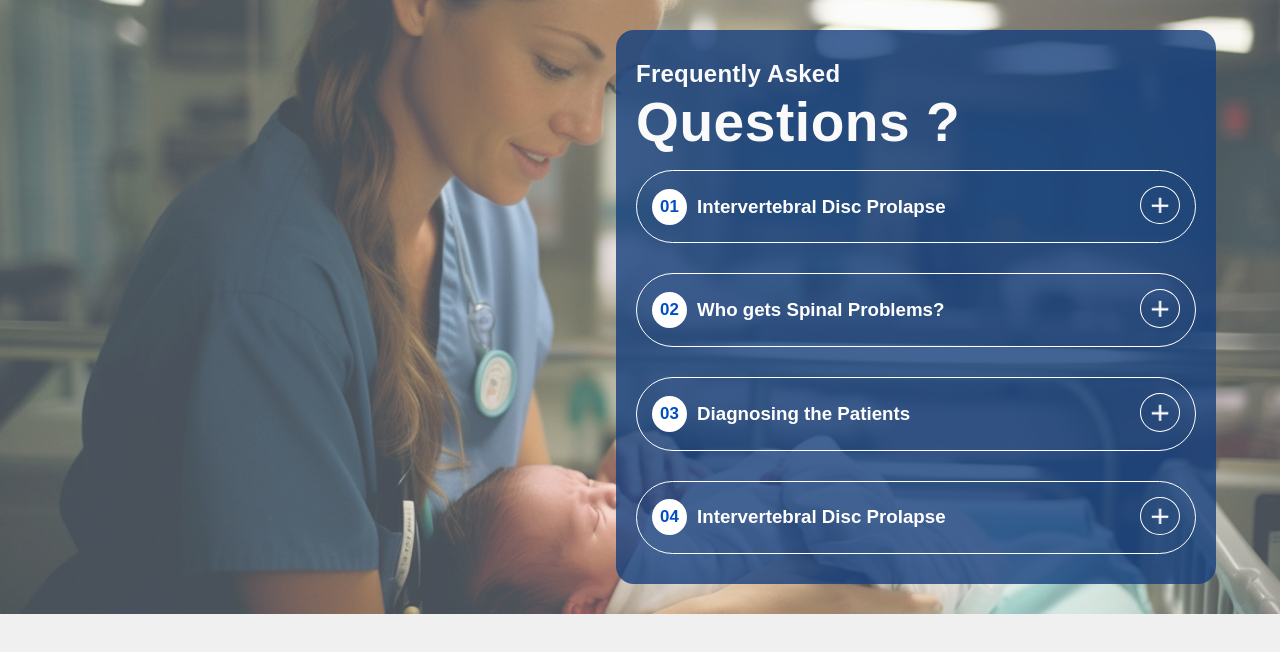
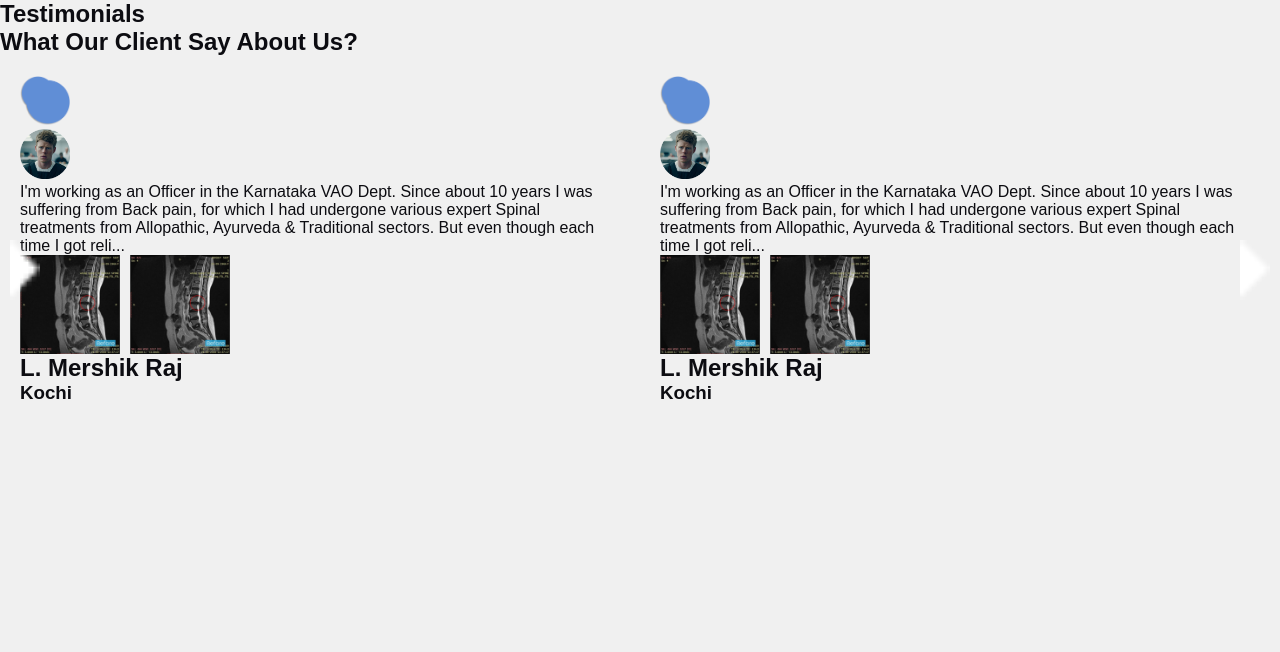
Before and after one commit to amalcpaulson/kenland, a plain HTML site: page index.html in a window 1280 px wide. Drawn offline with Linux system fonts and the light colour scheme; a web font is replaced by a local one.

Commit message:
updates on testimonial

```diff
--- a/index.html
+++ b/index.html
@@ -13,68 +13,71 @@
     <link rel="stylesheet" href="./pagescss/treatment.css">
     <link rel="stylesheet" href="./pagescss/specialities.css">
     <link rel="stylesheet" href="./pagescss/faq.css">
+    <link rel="stylesheet" href="./pagescss/testimonial.css">
     <style>
-        .hidden {
-            display: none;
-        }
+
     </style>
 </head>
 
 <body>
     <main>
-        <section id="faq">
+        <section class="testimonial">
+            <h2>Testimonials</h2>
+            <h1>What Our Client Say About Us?</h1>
             <div class="content">
-                <h2>Frequently Asked</h2>
-                <h1>Questions ?</h1>
-                <div class="info">
+                <button onclick="prevTestimonial()"><img src="./images/navbar/arrowdown.png" alt="Previous"></button>
+
+                <div class="individual">
+                    <div class="image">
+                        <span><img src="./images/testimonials/userbg.webp" alt=""></span>
+                        <img src="./images/testimonials/user1.webp" alt="">
+                    </div>
                     <div>
-                        <div><span>01</span>
-                            <h3>Intervertebral Disc Prolapse</h3>
-                        </div>
-                        <button onclick="toggleFaq(this)"><img src="./images/faq/open.png" alt="Open"></button>
+                        <p>I'm working as an Officer in the Karnataka VAO Dept. Since about 10 years I was suffering
+                            from Back pain, for which I
+                            had undergone various expert Spinal treatments from Allopathic, Ayurveda & Traditional
+                            sectors. But even though each
+                            time I got reli...</p>
+                        <div class="detailimage"><img src="./images/testimonials/detail1.webp" alt=""><img
+                                src="./images/testimonials/detail1.webp" alt=""></div>
+                        <h2>L. Mershik Raj</h2>
+                        <h3>Kochi</h3>
                     </div>
-                    <p class="hidden">Dr. R Ravi research in spine problems has revealed that Spine Subluxation or
-                        retrolisthesis is a
-                        primary cause of
-                        intervertebral disc prolapse, often undetectable during diagnosis. Bony subluxation gradually
-                        disrupts the
-                        intervertebral disc, weakening the end plate, leading to bulging and compression of the spinal
-                        cord and nerves,
-                        resulting in radiculopathy.</p>
+                </div><div class="individual">
+                    <div class="image">
+                        <span><img src="./images/testimonials/userbg.webp" alt=""></span>
+                        <img src="./images/testimonials/user1.webp" alt="">
+                    </div>
+                    <div>
+                        <p>I'm working as an Officer in the Karnataka VAO Dept. Since about 10 years I was suffering
+                            from Back pain, for which I
+                            had undergone various expert Spinal treatments from Allopathic, Ayurveda & Traditional
+                            sectors. But even though each
+                            time I got reli...</p>
+                        <div class="detailimage"><img src="./images/testimonials/detail1.webp" alt=""><img
+                                src="./images/testimonials/detail1.webp" alt=""></div>
+                        <h2>L. Mershik Raj</h2>
+                        <h3>Kochi</h3>
+                    </div>
+                </div><div class="individual">
+                    <div class="image">
+                        <span><img src="./images/testimonials/userbg.webp" alt=""></span>
+                        <img src="./images/testimonials/user1.webp" alt="">
+                    </div>
+                    <div>
+                        <p>I'm working as an Officer in the Karnataka VAO Dept. Since about 10 years I was suffering
+                            from Back pain, for which I
+                            had undergone various expert Spinal treatments from Allopathic, Ayurveda & Traditional
+                            sectors. But even though each
+                            time I got reli...</p>
+                        <div class="detailimage"><img src="./images/testimonials/detail1.webp" alt=""><img
+                                src="./images/testimonials/detail1.webp" alt=""></div>
+                        <h2>L. Mershik Raj</h2>
+                        <h3>Kochi</h3>
+                    </div>
+                </div>
 
-                    <div>
-                        <div><span>02</span>
-                            <h3>Who gets Spinal Problems?</h3>
-                        </div>
-                        <button onclick="toggleFaq(this)"><img src="./images/faq/open.png" alt="Open"></button>
-                    </div>
-                    <p class="hidden">Anyone can get spinal problems, but they are more common in individuals who are
-                        older, have a family
-                        history of spinal issues, engage in repetitive activities that strain the spine, or have poor
-                        posture.</p>
-
-                    <div>
-                        <div><span>03</span>
-                            <h3>Diagnosing the Patients</h3>
-                        </div>
-                        <button onclick="toggleFaq(this)"><img src="./images/faq/open.png" alt="Open"></button>
-                    </div>
-                    <p class="hidden">Diagnosing spinal problems typically involves a physical examination, medical
-                        history review, and
-                        imaging tests such as X-rays, MRI, or CT scans to determine the exact nature and extent of the
-                        problem.</p>
-
-                    <div>
-                        <div><span>04</span>
-                            <h3>Intervertebral Disc Prolapse</h3>
-                        </div>
-                        <button onclick="toggleFaq(this)"><img src="./images/faq/open.png" alt="Open"></button>
-                    </div>
-                    <p class="hidden">Intervertebral disc prolapse, also known as a herniated disc, occurs when the soft
-                        inner gel of the
-                        disc leaks out through a tear in the outer layer, pressing on nerves and causing pain or other
-                        symptoms.</p>
-                </div>
+                <button onclick="nextTestimonial()"><img src="./images/navbar/arrowdown.png" alt="Next"></button>
             </div>
         </section>
     </main>
--- /dev/null
+++ b/pagescss/testimonial.css
@@ -0,0 +1,58 @@
+.testimonial {
+  position: relative;
+  overflow: hidden;
+  max-width: 100%;
+  width: 100%;
+}
+
+.testimonial .content {
+  display: flex;
+  transition: transform 0.5s ease;
+}
+
+.testimonial .individual {
+  min-width: 50%;
+  box-sizing: border-box;
+  padding: 20px;
+  flex-shrink: 0;
+  max-width: 50%;
+}
+.testimonial .individual  .image{
+    width: 50px;
+}
+.individual .detailimage{
+    display: flex;
+    gap: 10px;
+}
+.individual .detailimage img{
+    width: 100px;
+}
+.testimonial .individual  .image img{
+    width: 100%;
+}
+.testimonial button {
+  position: fixed;
+  top: 50%;
+  background: none;
+  border: none;
+  cursor: pointer;
+  z-index: 10;
+}
+
+.testimonial button img {
+  width: 30px;
+}
+
+.testimonial button:first-of-type {
+  left: 10px;
+}
+
+.testimonial button:last-of-type {
+  right: 10px;
+}
+
+@media (max-width: 900px) {
+  .testimonial .individual {
+    min-width: 100%;
+  }
+}
--- a/script.js
+++ b/script.js
@@ -104,3 +104,64 @@ function toggleFaq(button) {
     img.alt = "Open";
   }
 }
+
+
+// testimonial
+
+let currentIndex = 0;
+const testimonials = document.querySelectorAll('.testimonial .individual');
+const totalTestimonials = testimonials.length;
+
+function updateTestimonialPosition() {
+    const content = document.querySelector('.testimonial .content');
+    const testimonialWidth = testimonials[0].offsetWidth;
+    const offset = currentIndex * testimonialWidth;
+    content.style.transform = `translateX(-${offset}px)`;
+}
+
+function nextTestimonial() {
+    if (currentIndex < totalTestimonials - 1) {
+        currentIndex++;
+        updateTestimonialPosition();
+    }
+}
+
+function prevTestimonial() {
+    if (currentIndex > 0) {
+        currentIndex--;
+        updateTestimonialPosition();
+    }
+}
+
+let startX, scrollLeft, isDown = false;
+const slider = document.querySelector('.testimonial .content');
+
+slider.addEventListener('mousedown', (e) => {
+    isDown = true;
+    slider.classList.add('active');
+    startX = e.pageX - slider.offsetLeft;
+    scrollLeft = slider.scrollLeft;
+});
+
+slider.addEventListener('mouseleave', () => {
+    isDown = false;
+    slider.classList.remove('active');
+});
+
+slider.addEventListener('mouseup', () => {
+    isDown = false;
+    slider.classList.remove('active');
+});
+
+slider.addEventListener('mousemove', (e) => {
+    if (!isDown) return;
+    e.preventDefault();
+    const x = e.pageX - slider.offsetLeft;
+    const walk = (x - startX) * 2; //scroll-fast
+    slider.scrollLeft = scrollLeft - walk;
+});
+
+window.addEventListener('resize', updateTestimonialPosition);
+
+// Initial position
+updateTestimonialPosition();
--- a/styles.css
+++ b/styles.css
@@ -1,4 +1,4 @@
-@import url('https://fonts.googleapis.com/css2?family=Gideon+Roman&family=Inter:wght@100..900&display=swap');
+@import url("https://fonts.googleapis.com/css2?family=Gideon+Roman&family=Inter:wght@100..900&display=swap");
 
 * {
   margin: 0;
@@ -108,7 +108,6 @@ nav > a img {
   height: 40px !important;
 }
 
-
 @media screen and (max-width: 1090px) {
   .menu-button {
     display: block;
@@ -168,3 +167,7 @@ nav > a img {
   flex-direction: row !important;
   gap: 10px;
 }
+
+.hidden {
+  display: none;
+}
```
Also changed, not shown: safe.html (+56 -0 lines).
